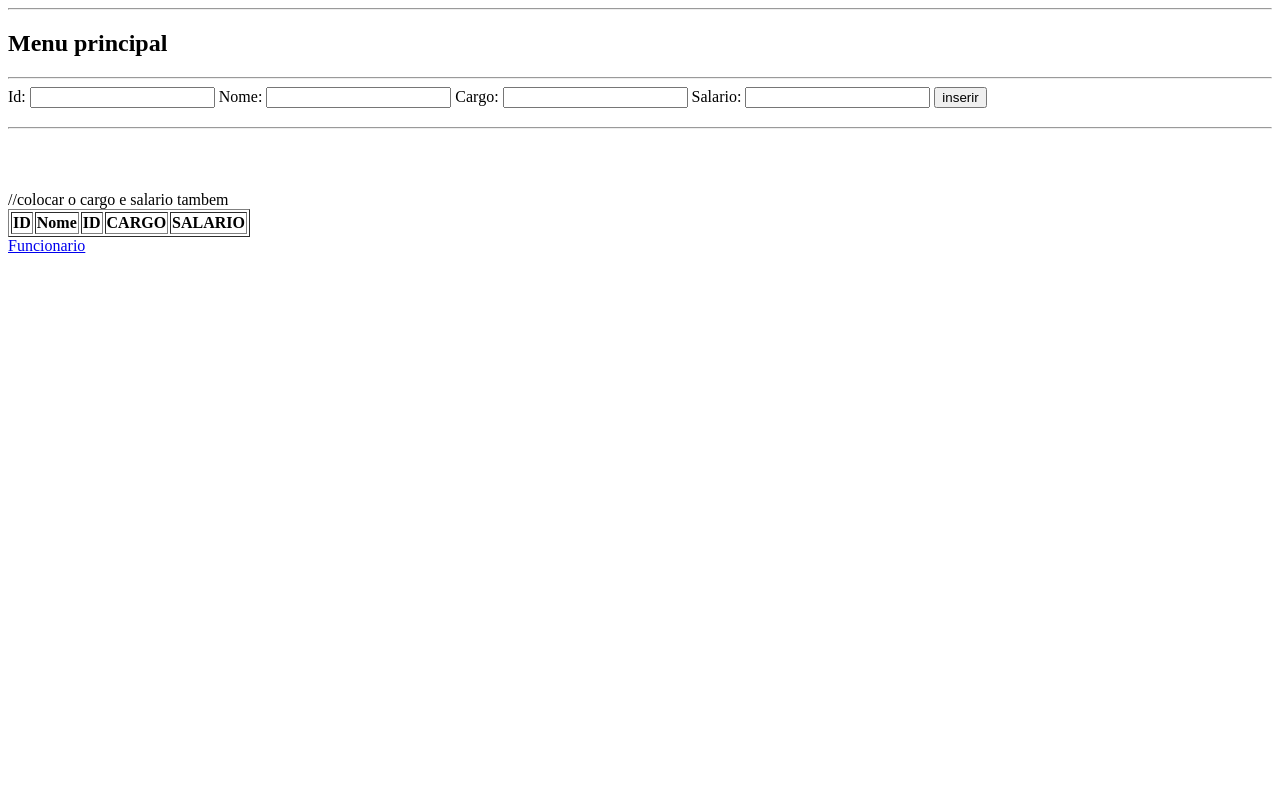
After one commit to LeticiaNascimento15/Dev_web_I_2025, a PHP site: page /padaria/inserir.html in a window 1280 px wide. The commit adds this page. Run offline with PHP 8.4, Linux system fonts and the light colour scheme; lists and menus that the app fills with data are empty.

Commit message:
Add files via upload

```diff
--- a/funcionarioGestor.js
+++ b/funcionarioGestor.js
@@ -1,5 +1,5 @@
 import { limpaElementos, exibeErro, limpaForm } from "../js/verifica.js";
-import { spanErro, formFuncionario,preencheTabela } from "./tabela.js";
+import { spanErro, formFuncionario,preencheTabela,preencheDados, valida } from "./tabela.js";
 import { insere, lista, remove } from "./funcionarioApi.js";
 
 document.addEventListener('DOMContentLoaded', async ()=>{
@@ -40,10 +40,11 @@ formFuncionario.addEventListener('submit', async e => {
     e.preventDefault();
     limpaElementos('.info');
     //montar um objeto funcionario a partir dos inputs
+    console.log(funcionarioNome);
     let funcionario = {
-        nome: document.querySelector('#nome').value.trim(),
-        cargo: document.querySelector('#cargo').value.trim(),
-        salario: Number(document.querySelector('#salario').value)
+        nome: document.querySelector('#funcionarioNome').value,
+        cargo: document.querySelector('#funcionarioCargo').value,
+        salario: Number(document.querySelector('#funcionarioSalario').value)
     }
     //Tratamento de erros
     let msgErro = valida( funcionario );
--- /dev/null
+++ b/inserir.html
@@ -0,0 +1,49 @@
+    <meta charset=utf-8">
+    <meta http-equiv="X-UA-Compatible" content="IE=edge">
+    <meta name="viewport" content="width=device-width, initial-scale=1.0">
+    <title>Menu</title>
+    <script type="module" src="funcionarioGestor.js" defer></script>
+    <title>MENU</title>
+</head>
+<body>
+    <head>
+        <hr>
+        <h2>Menu principal</h2>
+        <hr>
+    </head>
+    <main>
+        <span id="erro" style="color: red;"></span>
+        <form id="formFuncionario" action="processaAluno.php" method="POST">
+
+            <label for="nome">Id: </label>
+                 <input type="number" name="id">
+            <label for="nome">Nome: </label>
+                <input type="text" name="nome">
+            <label for="nome">Cargo: </label>
+                <input type="text" name="cargo">
+            <label for="nome">Salario: </label>
+                <input type="number" name="salario">
+                <input id="btnEnviar" type="submit" value="inserir">
+        </form>
+        <h3 id="dados" class="info"></h3>
+        <hr>
+        <span id="funcionarioNome" class="info"></span> <br/>
+        <span id="funcionarioCargo" class="info"></span> <br/>
+        <span id="funcionarioSalario" class="info"></span> <br/>
+
+      //colocar o cargo e salario tambem
+    <table border=1 id="tblFuncionarios">
+<thead>
+<tr>
+    <th>ID</th><th>Nome</th><th>ID</th><th>CARGO</th><th>SALARIO</th>
+</tr>
+</thead>
+<tbody>
+</tbody>
+<tfoot></tfoot>
+    </table>
+        <a href="app/funcionario/">Funcionario</a>
+        <!-- outros -->
+    </main>
+    <footer></footer>
+</body>
--- a/inserir2.php
+++ b/inserir2.php
@@ -1,5 +1,4 @@
 <?php
-declare(strict_types=1);
    require_once '../../util/conexaoI2.php';
     $info= file_get_contents('php://input');
     $funcionario=json_decode($info,true);
--- a/tabela.js
+++ b/tabela.js
@@ -1,5 +1,22 @@
 const formFuncionario = document.querySelector('#formFuncionario');
 const spanErro = document.querySelector('#erro');
+function preencheDados({nome,cargo,salario}){
+    document.querySelector('#dados').textContent="Dados funcionarios";
+    document.querySelector('#funcionarioNome').textContent='Nome:${nome}';
+    document.querySelector('#funcionarioCargo').textContent='Cargo: ${Cargo}';
+    document.querySelector('#funcionarioSalario').textContent='Salario: ${Salario}';
+
+}
+function valida({nome, cargo, salario}){
+    if(!funcionarioNome) return "Preencha o nome.";
+    if(!funcionarioCargo) return "Preencha o cargo.";
+    if( Number.isNaN(funcionarioSalario))
+        return "Salario precisa conter valores numéricos";
+    /*if( nota1<0 || nota1>10 || nota2<0 || nota2>10 )
+        return "As notas devem estar entre 0 e 10.";*/
+    return null;
+}
+
 
 function preencheTabela(funcionarios){
     const corpoTbl=document.querySelector('#tblfuncionario tbody');
@@ -15,14 +32,15 @@ function preencheTabela(funcionarios){
         tdNome.textContent=nome;
         tdCargo.textContent=cargo;
         tdSalario.textContent=salario;
+
         const[btnExcluir,btnAlterar]=['button','button'].map(btn =>document.createElement(btn));
         btnExcluir.dataset.id=id;
         btnExcluir.textContent='[EXCLUIR]';
         btnAlterar.dataset.id=id;
         btnAlterar.textContent='[ALTERAR]';
         tdAcoes.append(btnExcluir,btnAlterar);
-        linha.append(tdId,tdNome,tdCargo,tdSalario,tdAcoes);
+    linha.append(tdId,tdNome,tdCargo,tdSalario,tdAcoes);
         corpoTbl.appendChild(linha);
     });
 }
-export { preencheTabela,formFuncionario, spanErro }
+export { preencheTabela, valida, preencheDados, formFuncionario, spanErro }
--- a/verifica.js
+++ b/verifica.js
@@ -9,7 +9,15 @@ async function fazRequisicaoAA(uri, metodo, dados =null){
 }
 
 
-
+function fazRequisicao(uri, metodo, dados =null){
+    if(metodo==='GET')
+        return fetch(uri);
+    return fetch(uri, {
+        method: metodo,
+        headers: {"Content-Type" : "application/json; charset=UTF-8"},
+        body: dados?JSON.stringify(dados):null
+    })
+}
 async function verificaErros( resp ){
     let dados = null;
     try{
@@ -45,4 +53,4 @@ function limpaForm(elementoForm){
     elementoForm.reset();
 }
 
-export { fazRequisicaoAA, verificaErros, exibeErro, limpaElementos, limpaForm}
+export { fazRequisicaoAA, fazRequisicao, verificaErros, exibeErro, limpaElementos, limpaForm}
```
Also changed, not shown: listar.php (+29 -13 lines). Lines whose indentation alone changed are shown as unchanged.
